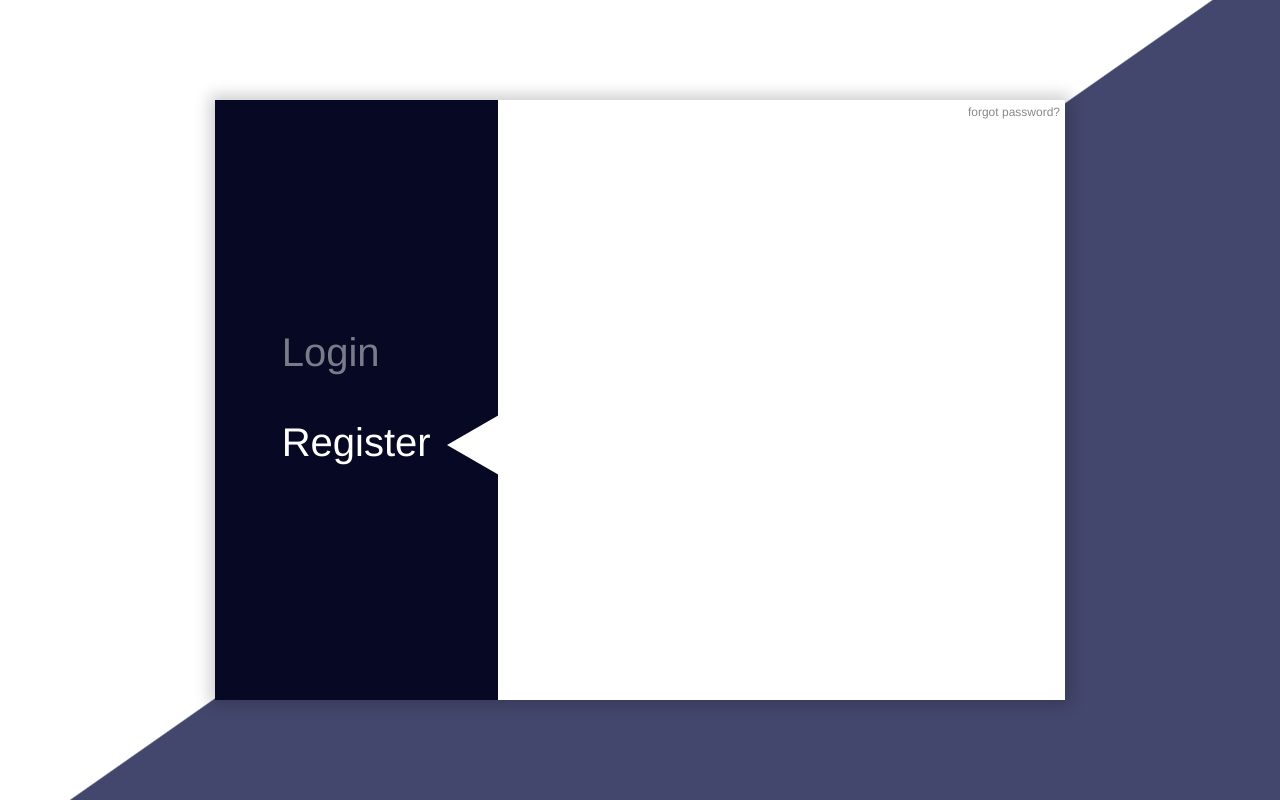
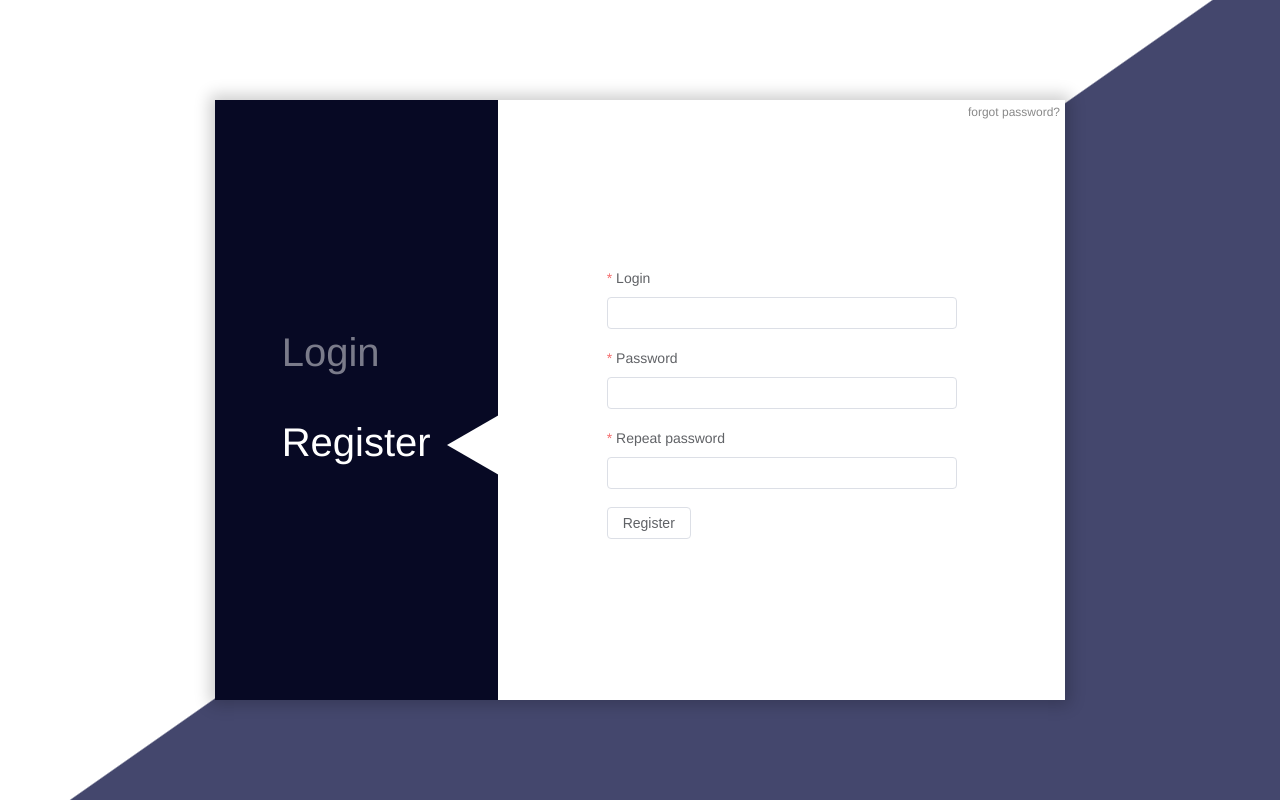
Before and after one commit to DK-Kami/dashboard-vue, a Vue app: page /login in a window 1280 px wide. Both pictures are taken after a click on the element "Register". Built offline with nearby package versions, Linux system fonts and the light colour scheme.

Commit message:
register form

```diff
--- a/src/views/LoginPage/index.vue
+++ b/src/views/LoginPage/index.vue
@@ -38,6 +38,29 @@
               <el-button>Login</el-button>
             </el-form-item>
           </el-form>
+
+          <el-form
+            v-else
+            :model="regData"
+            label-position="top"
+            ref="regForm"
+          >
+            <el-form-item label="Login" prop="login" required>
+              <el-input v-model="regData.login" />
+            </el-form-item>
+
+            <el-form-item label="Password" prop="password" required>
+              <el-input v-model="regData.password" type="password" />
+            </el-form-item>
+
+            <el-form-item label="Repeat password" prop="repeatPassword" required>
+              <el-input v-model="regData.repeatPassword" type="repeatPassword" />
+            </el-form-item>
+
+            <el-form-item >
+              <el-button>Register</el-button>
+            </el-form-item>
+          </el-form>
         </el-col>
       </el-row>
     </el-row>
@@ -54,6 +77,12 @@ export default {
     authData: {
       login: '',
       password: '',
+    },
+
+    regData: {
+      login: '',
+      password: '',
+      repeatPassword: '',
     },
   }),
 
```
